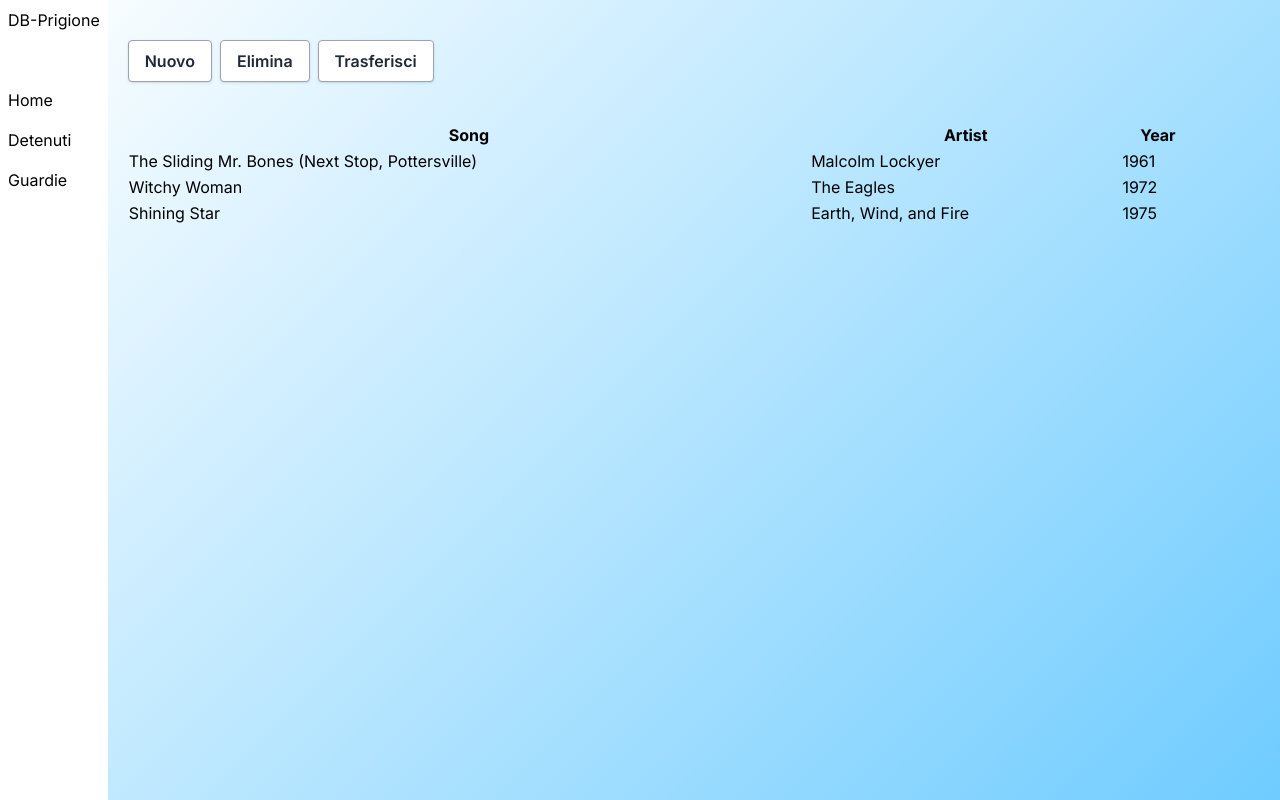
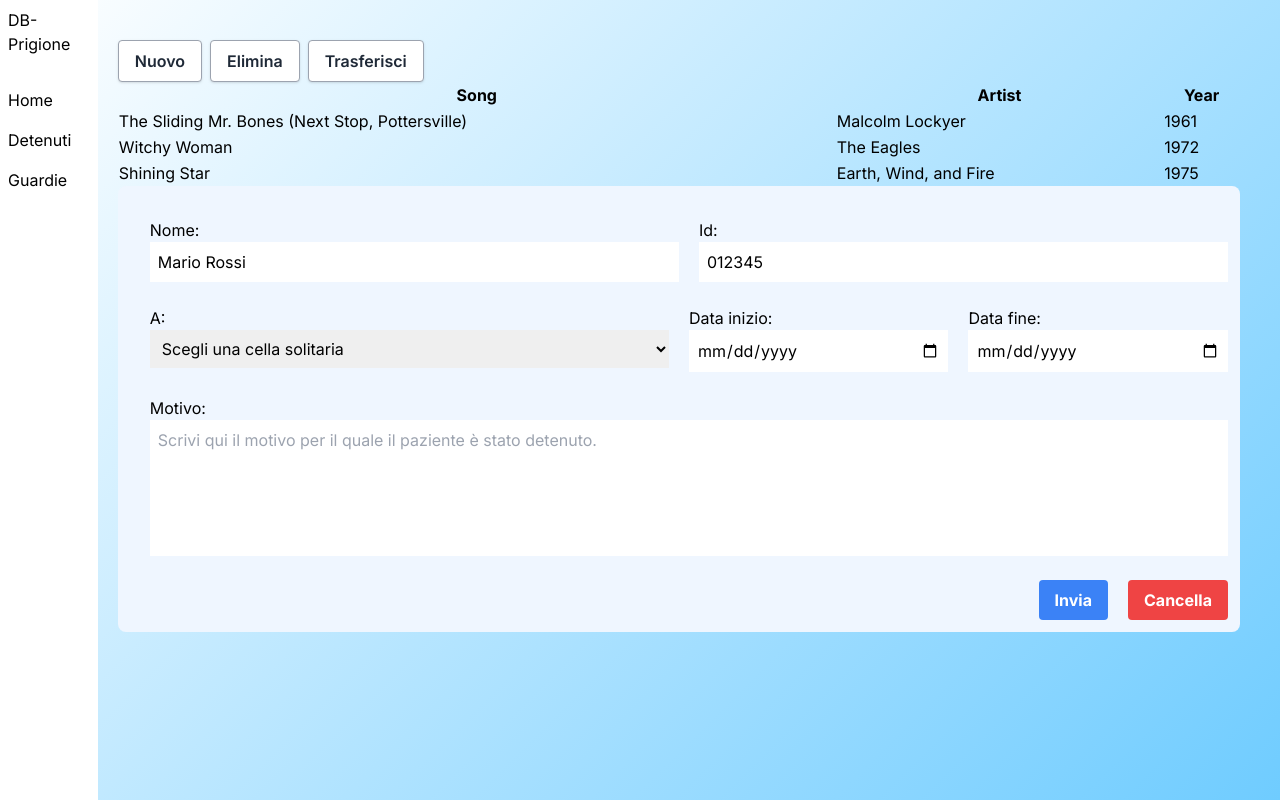
Before and after one commit to leonardogrimaldi/db-prigione, a Next.js app in the folder app/: page /dashboard in a window 1280 px wide. Built offline with nearby package versions, Linux system fonts and the light colour scheme.

Commit message:
added forms to app

```diff
--- a/app/src/app/dashboard/DataTable.tsx
+++ b/app/src/app/dashboard/DataTable.tsx
@@ -1,6 +1,6 @@
 export default function DataTable() {
     return (
-        <table className="table-auto">
+        <table className="table-auto w-full">
             <thead>
                 <tr>
                     <th>Song</th>
--- /dev/null
+++ b/app/src/app/dashboard/FormIsolamento.tsx
@@ -0,0 +1,44 @@
+export default function FormIsolamento() {
+    return (
+        <form className="bg-blue-50 pt-5 pl-5 rounded-lg">
+            <div className="flex flex-col">
+                <div className="p-3 flex flex-row gap-x-5">
+                    <div className="flex flex-col w-full ">
+                        <label htmlFor="nome">Nome:</label>
+                        <input className="py-2 px-2" value="Mario Rossi" type="text" name="nome" readOnly/>
+                    </div>
+                    <div className="flex flex-col w-full">
+                        <label htmlFor="id">Id:</label>
+                        <input className="py-2 px-2" value="012345" type="text" name="id" readOnly/>
+                    </div>
+                </div>
+                <div className="p-3 flex flex-row gap-x-5">
+                    <div className="flex flex-col w-1/2">
+                        <label htmlFor="celle_solitarie">A:</label>
+                        <select className="py-2 px-2" name="celle_solitarie">
+                            <option label=" ">Scegli una cella solitaria</option>
+                            <option value="volvo">Volvo</option>
+                            <option value="saab">Saab</option>
+                        </select>
+                    </div>
+                    <div className="flex flex-col w-1/4">
+                        <label htmlFor="data_inizio">Data inizio:</label>
+                        <input className="py-2 px-2" type="date" name="data_inizio"/>
+                    </div>
+                    <div className="flex flex-col w-1/4">
+                        <label htmlFor="data_fine">Data fine:</label>
+                        <input className="py-2 px-2" type="date" name="data_fine"/>
+                    </div>
+                </div>
+                <div className="p-3 flex flex-col gap-x-5">
+                    <label htmlFor="prognosi">Motivo:</label>
+                    <textarea className="resize-none py-2 px-2" name="prognosi" rows={5} placeholder="Scrivi qui il motivo per il quale il paziente è stato detenuto."></textarea>
+                </div>
+                <div className="p-3 flex gap-x-5 justify-end">
+                    <button className="bg-blue-500 hover:bg-blue-700 text-white font-bold py-2 px-4 rounded" type="submit">Invia</button>
+                    <button className="cancella bg-red-500 hover:bg-red-700 text-white font-bold py-2 px-4 rounded" type="submit">Cancella</button>
+                </div>
+            </div>
+      </form>
+    )
+}
--- /dev/null
+++ b/app/src/app/dashboard/FormRicovero.tsx
@@ -0,0 +1,44 @@
+export default function FormRicovero() {
+    return (
+        <form className="bg-blue-50 pt-5 pl-5 rounded-lg">
+            <div className="flex flex-col">
+                <div className="p-3 flex flex-row gap-x-5">
+                    <div className="flex flex-col w-full ">
+                        <label htmlFor="nome">Nome:</label>
+                        <input className="py-2 px-2" value="Mario Rossi" type="text" name="nome" readOnly/>
+                    </div>
+                    <div className="flex flex-col w-full">
+                        <label htmlFor="id">Id:</label>
+                        <input className="py-2 px-2" value="012345" type="text" name="id" readOnly/>
+                    </div>
+                </div>
+                <div className="p-3 flex flex-row gap-x-5">
+                    <div className="flex flex-col w-1/2">
+                        <label htmlFor="celle_mediche">A:</label>
+                        <select className="py-2 px-2" name="celle_mediche">
+                            <option label=" ">Scegli una cella medica</option>
+                            <option value="volvo">Volvo</option>
+                            <option value="saab">Saab</option>
+                        </select>
+                    </div>
+                    <div className="flex flex-col w-1/4">
+                        <label htmlFor="data_inizio">Data inizio:</label>
+                        <input className="py-2 px-2" type="date" name="data_inizio"/>
+                    </div>
+                    <div className="flex flex-col w-1/4">
+                        <label htmlFor="data_fine">Data fine:</label>
+                        <input className="py-2 px-2" type="date" name="data_fine"/>
+                    </div>
+                </div>
+                <div className="p-3 flex flex-col gap-x-5">
+                    <label htmlFor="prognosi">Prognosi:</label>
+                    <textarea className="resize-none py-2 px-2" name="prognosi" rows={5} placeholder="Scrivi qui la prognosi del paziente detenuto."></textarea>
+                </div>
+                <div className="p-3 flex gap-x-5 justify-end">
+                    <button className="bg-blue-500 hover:bg-blue-700 text-white font-bold py-2 px-4 rounded" type="submit">Invia</button>
+                    <button className="cancella bg-red-500 hover:bg-red-700 text-white font-bold py-2 px-4 rounded" type="submit">Cancella</button>
+                </div>
+            </div>
+      </form>
+    )
+}
--- /dev/null
+++ b/app/src/app/dashboard/FormTrasferimento.tsx
@@ -0,0 +1,46 @@
+export default function FormTrasferimento() {
+    return (
+        <form className="bg-blue-50 pt-5 pl-5 rounded-lg">
+            <div className="flex flex-col">
+                <div className="p-3 flex flex-row gap-x-5">
+                    <div className="flex flex-col w-full ">
+                        <label htmlFor="nome">Nome:</label>
+                        <input className="py-2 px-2" value="Mario Rossi" type="text" name="nome" readOnly/>
+                    </div>
+                    <div className="flex flex-col w-full">
+                        <label htmlFor="id">Id:</label>
+                        <input className="py-2 px-2" value="012345" type="text" name="id" readOnly/>
+                    </div>
+                </div>
+                <div className="p-3 flex flex-row gap-x-5">
+                    <div className="flex flex-col w-full">
+                        <label htmlFor="celleLetto">Da:</label>
+                        <input className="py-2 px-2" value="Cella C42" type="text" name="id_cella" readOnly/>
+                    </div>
+                    <div className="flex flex-col w-full">
+                        <label htmlFor="celleLetto">A:</label>
+                        <select className="py-2 px-2" name="celleLetto">
+                            <option label=" ">Scegli una cella</option>
+                            <option value="volvo">Volvo</option>
+                            <option value="saab">Saab</option>
+                        </select>
+                    </div>
+                </div>
+                <div className="invisible p-3 flex flex-row gap-x-5 justify-end">
+                    <div className="flex flex-col w-1/2">
+                        <label htmlFor="celleLetto">Con:</label>
+                        <select className="py-2 px-2" name="celleLetto">
+                            <option label=" ">Scegli una cella</option>
+                            <option value="volvo">Volvo</option>
+                            <option value="saab">Saab</option>
+                        </select>
+                    </div>
+                </div>
+                <div className="p-3 flex gap-x-5 justify-end">
+                    <button className="bg-blue-500 hover:bg-blue-700 text-white font-bold py-2 px-4 rounded" type="submit">Invia</button>
+                    <button className="cancella bg-red-500 hover:bg-red-700 text-white font-bold py-2 px-4 rounded" type="submit">Cancella</button>
+                </div>
+            </div>
+      </form>
+    )
+}
--- a/app/src/app/dashboard/page.tsx
+++ b/app/src/app/dashboard/page.tsx
@@ -1,8 +1,16 @@
+'use client'
 import DataTable from "./DataTable";
+import FormIsolamento from "./FormIsolamento";
+import FormRicovero from "./FormRicovero";
 
 export default function Page() {
+    function trasferisciDetenuto() {
+
+    }
+
     return (
-        <div className="flex flex-col gap-y-10 mt-10 w-10/12">
+        <div className="flex flex-col mt-10 w-full">
+            <div className="mr-10">
                 <div className="flex flex-row gap-x-2">
                     <button className="bg-white hover:bg-gray-100 text-gray-800 font-semibold py-2 px-4 border border-gray-400 rounded shadow">
                         Nuovo
@@ -10,11 +18,13 @@ export default function Page() {
                     <button className="bg-white hover:bg-gray-100 text-gray-800 font-semibold py-2 px-4 border border-gray-400 rounded shadow">
                         Elimina
                     </button>
-                <button className="bg-white hover:bg-gray-100 text-gray-800 font-semibold py-2 px-4 border border-gray-400 rounded shadow">
+                    <button onClick={trasferisciDetenuto} className="bg-white hover:bg-gray-100 text-gray-800 font-semibold py-2 px-4 border border-gray-400 rounded shadow">
                         Trasferisci
                     </button>
                 </div>
                 <DataTable></DataTable>
+                <FormIsolamento></FormIsolamento>
+            </div>
         </div>
     );
   }
```
Lines whose indentation alone changed are shown as unchanged.
